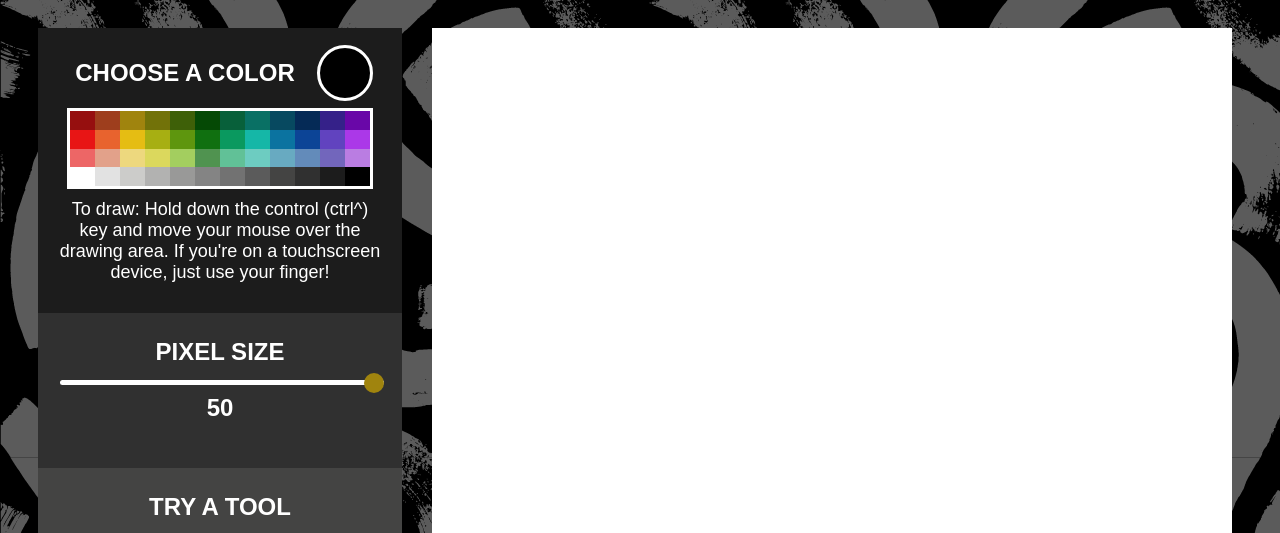
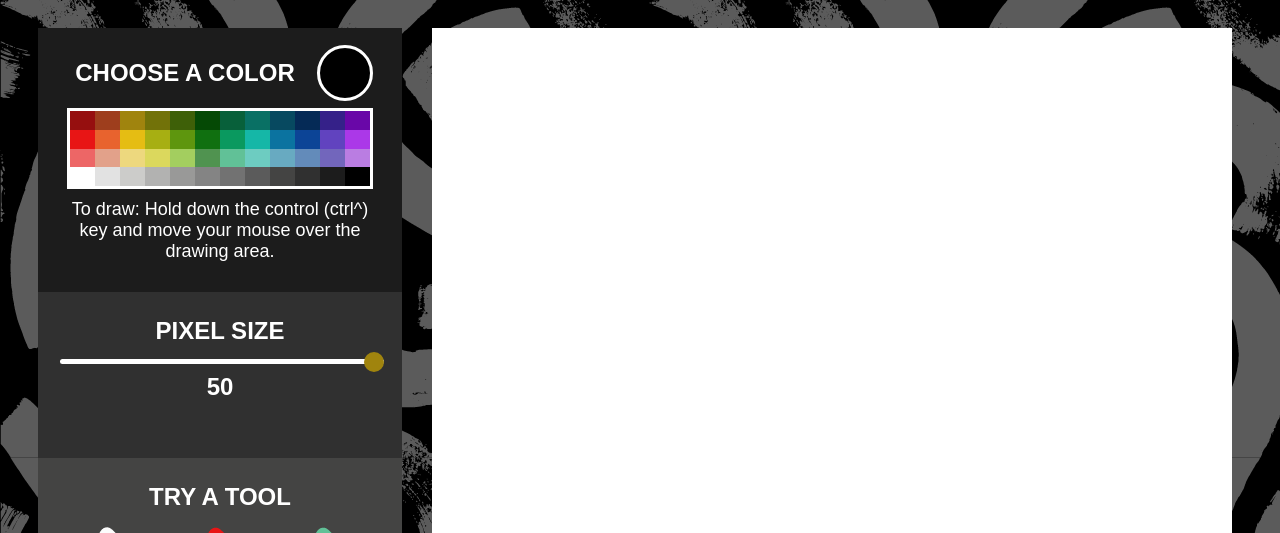
Before and after one commit to Kitteh3/draw-a-doodle, a plain HTML site: page index.html in a window 1280 px wide. Shown: the part 193-726 px from the top of the page. Drawn offline with Linux system fonts and the light colour scheme; a web font is replaced by a local one.

Commit message:
Remove text about using touchscreen

```diff
--- a/index.html
+++ b/index.html
@@ -17,7 +17,7 @@
                         <div class="color-sample"></div>
                     </div>
                     <div class="container"></div>
-                    <p class="light-text">To draw: Hold down the control (ctrl^) key and move your mouse over the drawing area. If you're on a touchscreen device, just use your finger!</p>
+                    <p class="light-text">To draw: Hold down the control (ctrl^) key and move your mouse over the drawing area.</p>
                 </div>
                 <div class="grid-size">
                     <div class="text">PIXEL SIZE</div>
```
